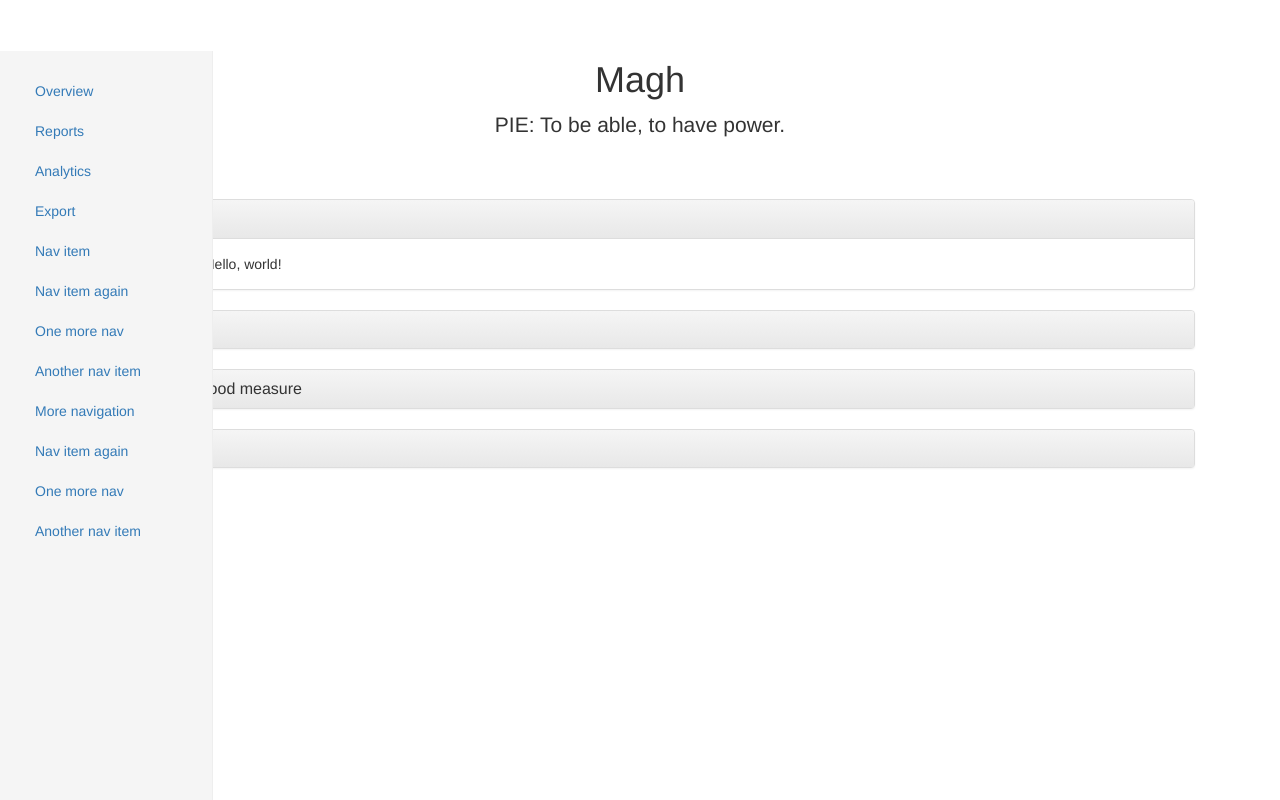
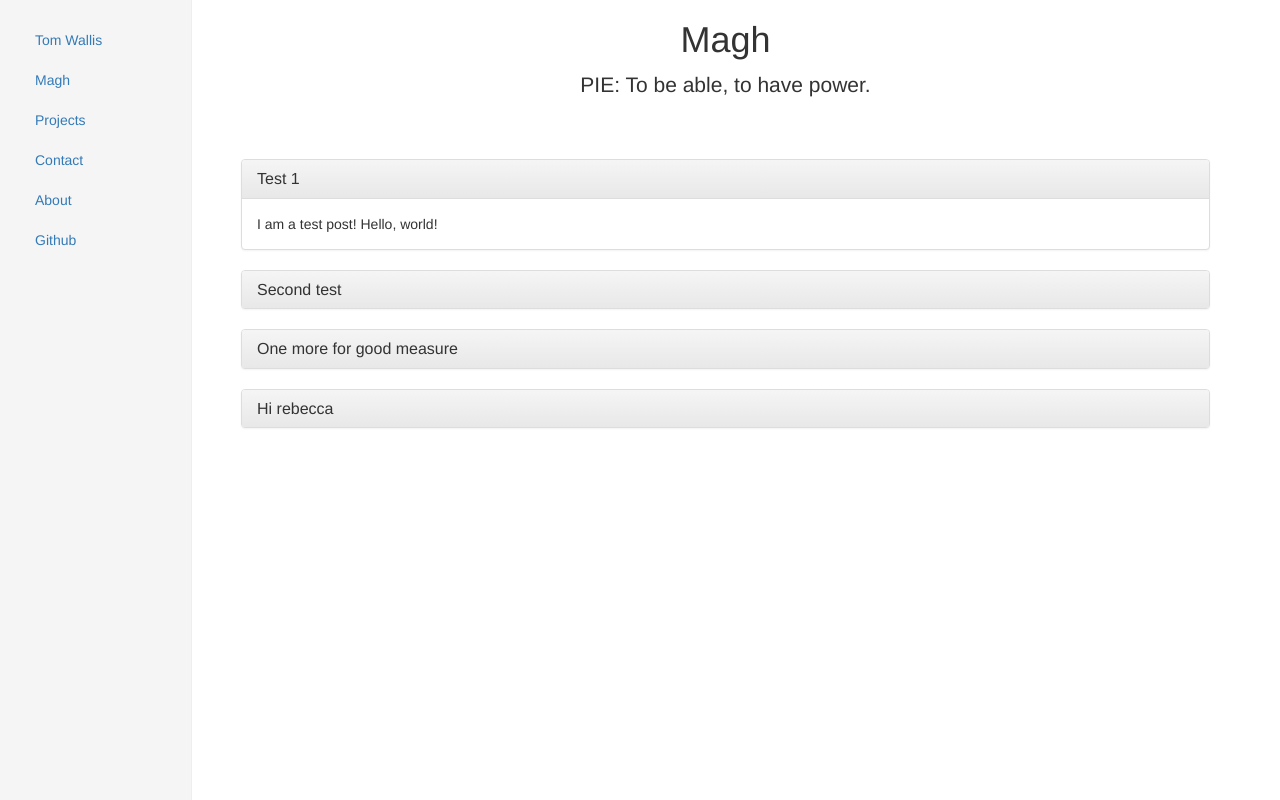
Before and after one commit to probablytom/tomwallis.net, a Django app: page / in a window 1280 px wide. Run offline with Django 3.2, Linux system fonts and the light colour scheme; data comes from the database, SQL or seed files in the repository; some libraries are stand-ins or nearby versions.

Commit message:
Refactoring and minor changes

```diff
--- a/static/base.css
+++ b/static/css/base/tw.css
@@ -2,7 +2,8 @@ body {
   /*padding-top: 50px;*/
 }
 .starter-template {
-  padding: 40px 15px;
+  /*padding: 40px 15px;*/
+    padding-left: 15%;
 }
 
 .tw-heading {
@@ -11,7 +12,7 @@ body {
 
 .sidebar {
     position: fixed;
-    top: 51px;
+    top: 0;
     bottom: 0;
     left: 0;
     z-index: 1000;
@@ -21,4 +22,5 @@ body {
     overflow-y: auto; /* Scrollable contents if viewport is shorter than content. */
     background-color: #f5f5f5;
     border-right: 1px solid #eee;
+    width:15%;
   }
--- a/templates/home.html
+++ b/templates/home.html
@@ -6,7 +6,7 @@
     <script src="{% static 'bootstrap-3.3.2-dist/js/bootstrap.min.js' %}"></script>
     <link href="{% static 'bootstrap-3.3.2-dist/css/bootstrap.min.css'%}" rel="stylesheet">
     <link href="{% static 'bootstrap-3.3.2-dist/css/bootstrap-theme.css'%}" rel="stylesheet">
-    <link href="{% static 'base.css' %}" rel="stylesheet">
+    <link href="{% static 'css/base/tw.css' %}" rel="stylesheet">
     <meta charset="utf-8">
     <meta http-equiv="X-UA-Compatible" content="IE=edge">
     <meta name="viewport" content="width=device-width, initial-scale=1">
@@ -50,27 +50,16 @@
     <div class="row">
         <div class="col-sm-3 col-md-2 sidebar">
             <ul class="nav nav-sidebar">
-                <li class="active"><a href="#">Overview <span class="sr-only">(current)</span></a></li>
-                <li><a href="#">Reports</a></li>
-                <li><a href="#">Analytics</a></li>
-                <li><a href="#">Export</a></li>
-            </ul>
-            <ul class="nav nav-sidebar">
-                <li><a href="">Nav item</a></li>
-                <li><a href="">Nav item again</a></li>
-                <li><a href="">One more nav</a></li>
-                <li><a href="">Another nav item</a></li>
-                <li><a href="">More navigation</a></li>
-            </ul>
-            <ul class="nav nav-sidebar">
-                <li><a href="">Nav item again</a></li>
-                <li><a href="">One more nav</a></li>
-                <li><a href="">Another nav item</a></li>
+                <li><a href="#" class="tw-sidebar-title">Tom Wallis</a></li>
+                <li class="active"><a href="#">Magh <span class="sr-only">(current)</span></a></li>
+                <li><a href="http://github.com/probablytom/">Projects</a></li>
+                <li><a href="#">Contact</a></li>
+                <li><a href="#">About</a></li>
+                <li><a href="http://github.com/probablytom/">Github</a></li>
             </ul>
         </div>
     </div>        <!-- /#sidebar-wrapper -->
 </div>
-</nav>
 
 <div class="container">
 
```
